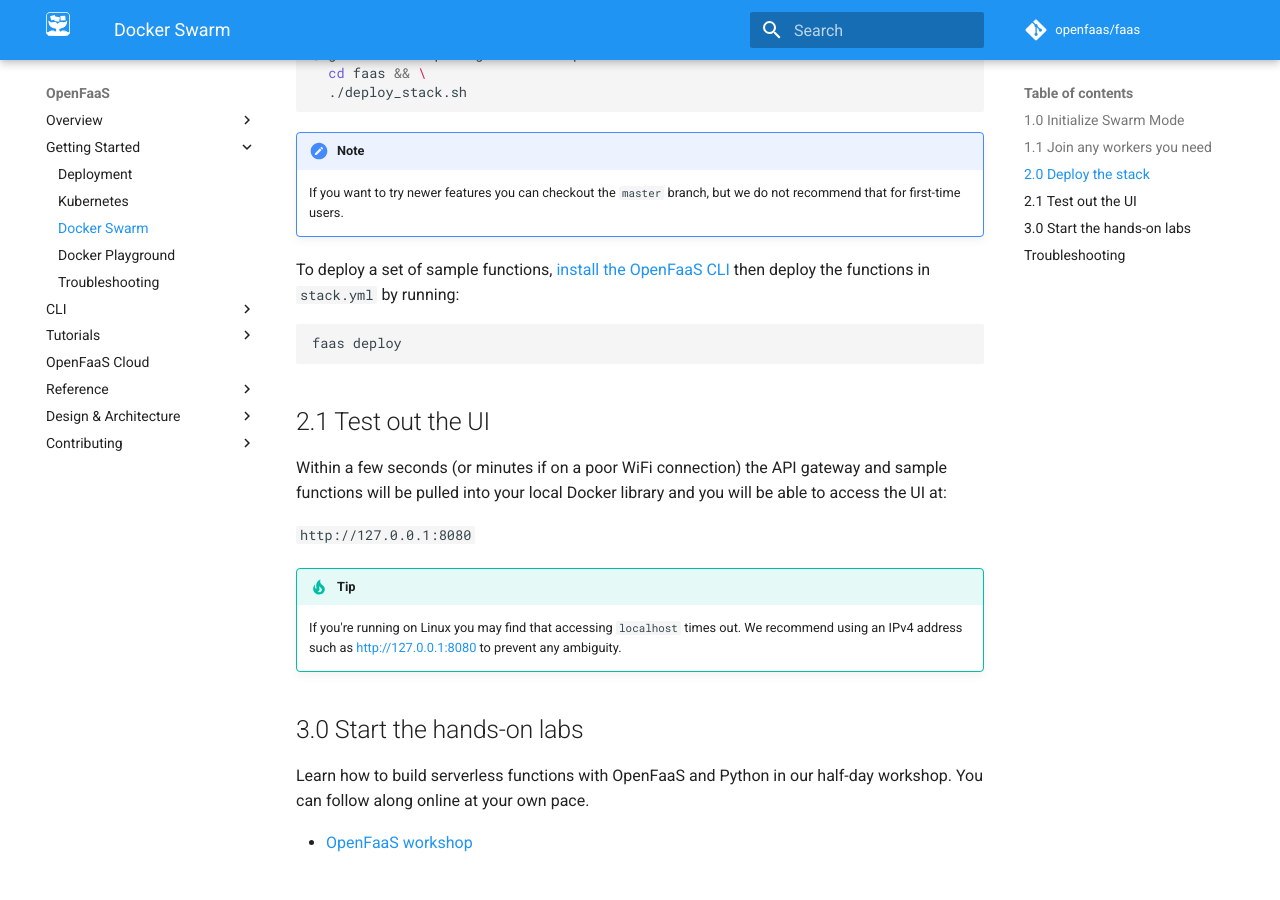
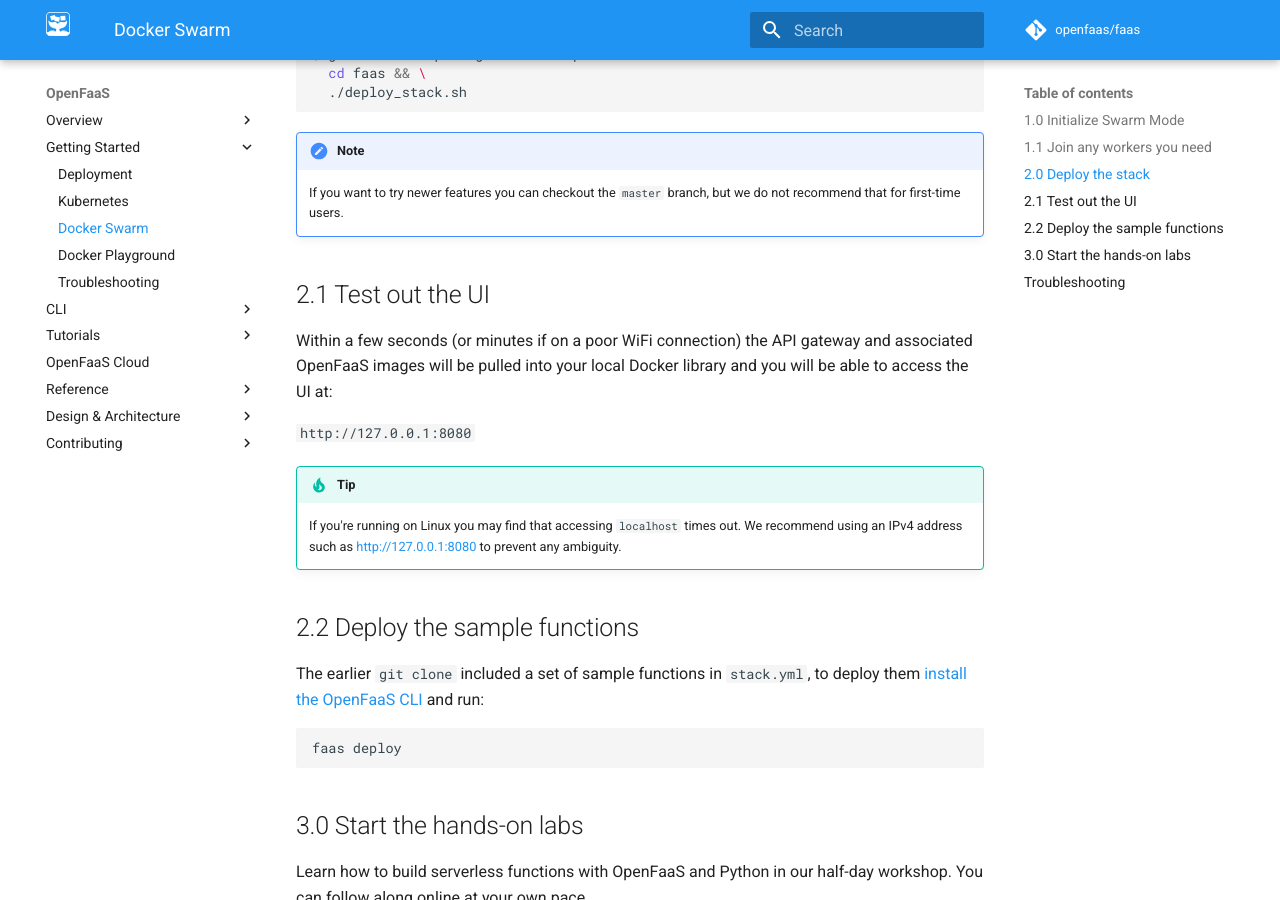
Before and after one commit to openfaas/docs, an MkDocs documentation site: the page built from docs/deployment/docker-swarm.md, in a window 1280 px wide and 900 px high, scrolled down 1054 px. Built offline with MkDocs 1.6.1 and Material for MkDocs 9.7.7, drawn with Linux system fonts in a browser that asks for light colours; comment, search, counter and statistics services are not loaded; old or Windows-style settings are respelled for this version of MkDocs.

Commit message:
Reorder section 2 of deployment/docker-swarm.md
The current ordering implies to users that they are able to deploy the samples before
it is explained that it may take a (small) period of time for the OF stack to download
and initialise.

This change moves the instruction to deploy the sample functions after the explanation
that deploying the stack may take time and means that the user will not try to deploy
the sample functions until they have seen the ui, guaranteeing that the gateway is ready.

Signed-off-by: rgee0 <richard@technologee.co.uk>

````diff
--- a/docs/deployment/docker-swarm.md
+++ b/docs/deployment/docker-swarm.md
@@ -38,20 +38,22 @@ $ git clone https://github.com/openfaas/faas && \
 !!! note
     If you want to try newer features you can checkout the `master` branch, but we do not recommend that for first-time users.
 
-To deploy a set of sample functions, [install the OpenFaaS CLI](cli/install/) then deploy the functions in `stack.yml` by running:
-
-```
-faas deploy
-```
-
 ## 2.1 Test out the UI
 
-Within a few seconds (or minutes if on a poor WiFi connection) the API gateway and sample functions will be pulled into your local Docker library and you will be able to access the UI at:
+Within a few seconds (or minutes if on a poor WiFi connection) the API gateway and associated OpenFaaS images will be pulled into your local Docker library and you will be able to access the UI at:
 
 `http://127.0.0.1:8080`
 
 !!! tip
     If you're running on Linux you may find that accessing `localhost` times out. We recommend using an IPv4 address such as http://127.0.0.1:8080 to prevent any ambiguity.
+
+## 2.2 Deploy the sample functions
+
+The earlier `git clone` included a set of sample functions in `stack.yml`, to deploy them [install the OpenFaaS CLI](cli/install/) and run:
+
+```
+faas deploy
+```
 
 ## 3.0 Start the hands-on labs
 
````
